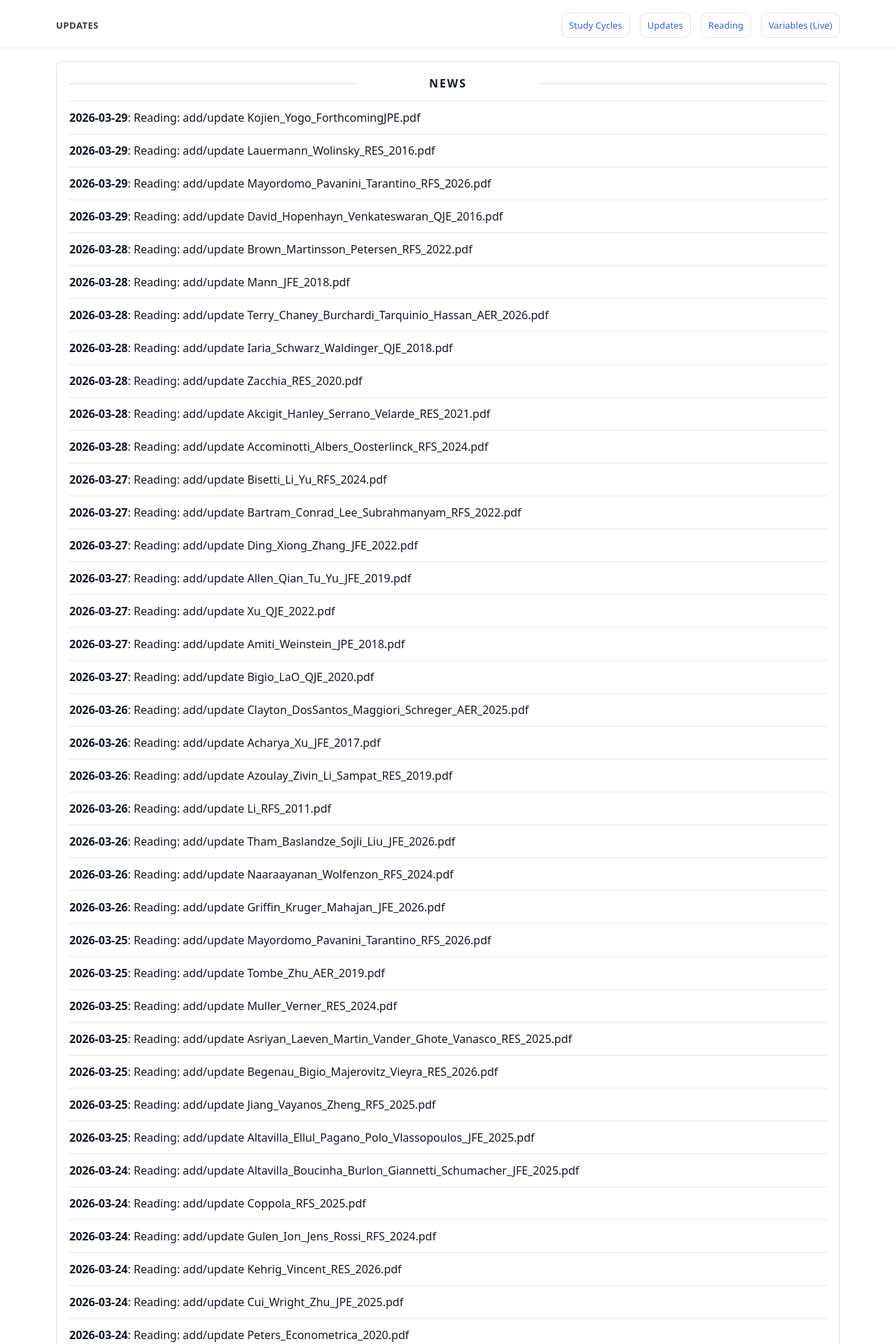
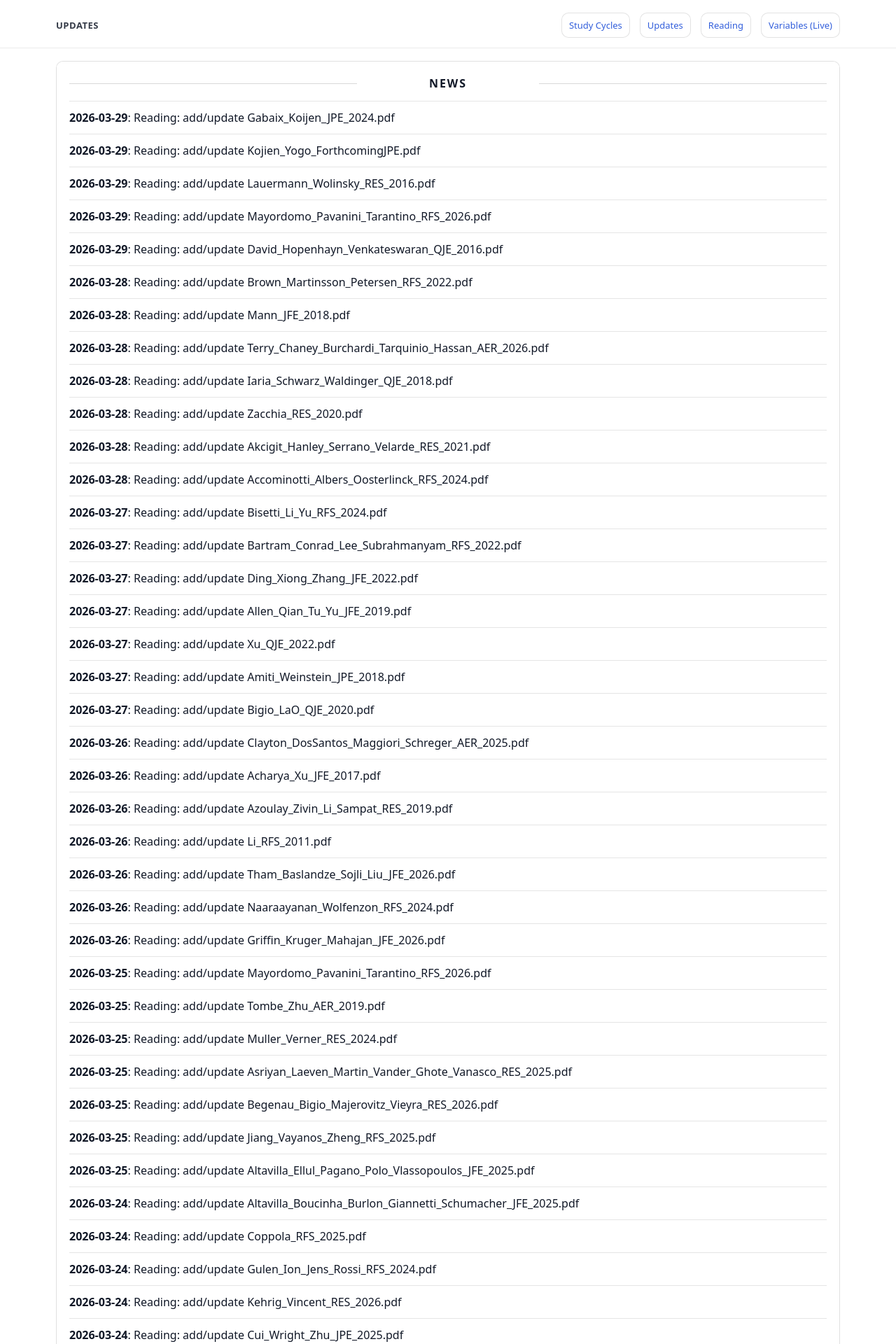
Before and after one commit to yaxinzn/study-archive, a Jekyll site: the page built from updates/index.md, in a window 1280 px wide. Shown: the top 1920 px of the page at 70% size. Built offline with Jekyll 4.4.1, drawn with Linux system fonts in a browser that asks for light colours; some of the changed text lies outside the part shown.

Commit message:
chore: update NEWS feed

```diff
--- a/_data/news.yml
+++ b/_data/news.yml
@@ -1,4 +1,7 @@
 # Auto-generated update history (sorted newest -> oldest). Do not edit manually.
+- ts: "1774779008"
+  date: "2026-03-29"
+  title: "Reading: add/update Gabaix_Koijen_JPE_2024.pdf"
 - ts: "1774778110"
   date: "2026-03-29"
   title: "Reading: add/update Kojien_Yogo_ForthcomingJPE.pdf"
```
